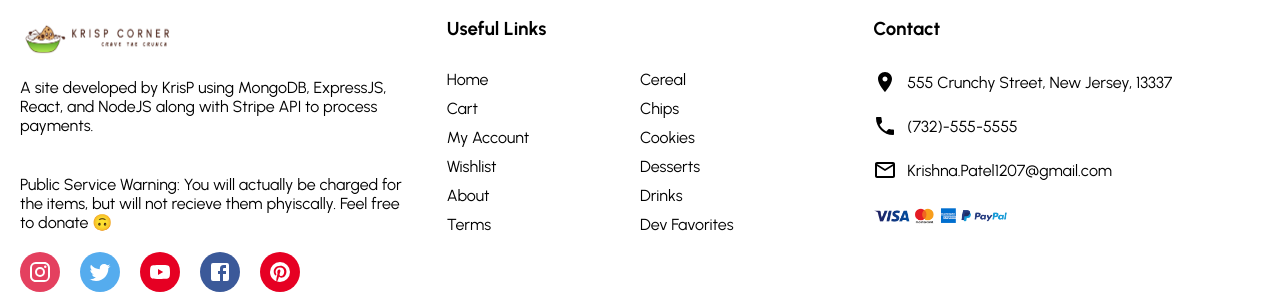
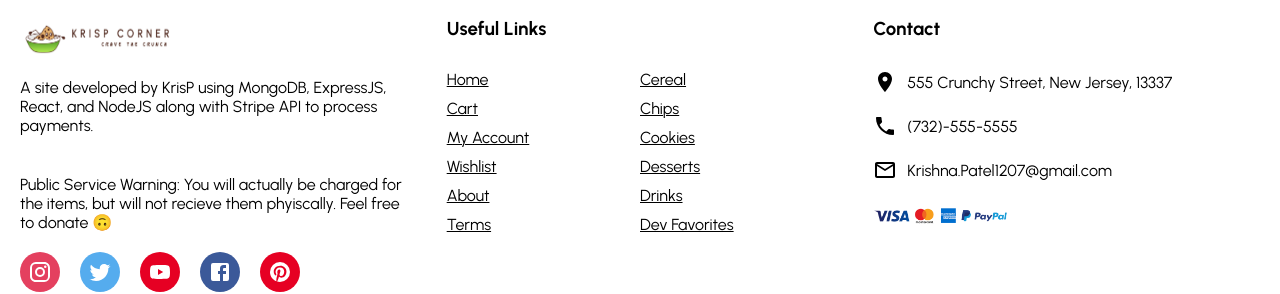
Before and after one commit to Lexmark444/KrisPCorner-eCommerce, a React (Create React App) app in the folder eCommerce Frontend/: page /products/cereal in a window 1280 px wide. Shown: the part 794-1088 px from the top of the page. Built offline with nearby package versions, Linux system fonts and the light colour scheme; no server answers.

Commit message:
TODO: signout function

```diff
--- a/eCommerce Frontend/src/App.jsx
+++ b/eCommerce Frontend/src/App.jsx
@@ -5,6 +5,7 @@ import Register from "./pages/Register";
 import Login from "./pages/Login";
 import Cart from "./pages/Cart";
 import Success from "./pages/Success"
+import Terms from "./pages/Terms";
 
 
 import {
@@ -26,6 +27,7 @@ const App = () => {
         <Route path="/product/:id"  element={<Product />} />
         <Route path="/cart"  element={<Cart />} />
         <Route path="/success"  element={<Success />} />
+        <Route path="/terms"  element={<Terms />} />
         <Route path="/login"  element={user ? <Navigate to="/" /> : <Login />} />
         <Route path="/register"  element={user ? <Navigate to="/" /> : <Register />} />
       </Routes>
--- a/eCommerce Frontend/src/components/Footer.jsx
+++ b/eCommerce Frontend/src/components/Footer.jsx
@@ -10,6 +10,7 @@ import PhoneIcon from '@mui/icons-material/Phone';
 import MailOutlineIcon from '@mui/icons-material/MailOutline';
 import payimage from '../assets/images/payment.png'
 import { mobile } from "../responsive";
+import { useNavigate } from "react-router";
 
 
 const Container = styled.div`
@@ -67,9 +68,15 @@ const List = styled.ul`
     flex-wrap: wrap;
 
 `
-const ListItem = styled.li`
+const ListItem = styled.a`
     width: 50%;
     margin-bottom: 10px;
+    text-decoration: underline;
+    text-decoration-thickness: 1px;
+    cursor: pointer;
+    &:hover{
+        color: teal
+    }
 `
 const Right = styled.div`
     flex: 1;
@@ -88,6 +95,43 @@ const Payment = styled.img`
 
 
 const Footer = () => {
+    const navigate = useNavigate()
+
+    const routeHome = () => {
+        navigate("/")
+    }
+
+    const routeCart = () => {
+        navigate("/cart")
+    }
+
+    const routeCereal = () => {
+        navigate("/products/cereal")
+    }
+
+    const routeChips = () => {
+        navigate("/products/chips")
+    }
+
+    const routeCookies = () => {
+        navigate("/products/cookies")
+    }
+
+    const routeDesserts = () => {
+        navigate("/products/desserts")
+    }
+
+    const routeDrinks = () => {
+        navigate("/products/drinks")
+    }
+
+    const routeDev = () => {
+        navigate("/products/dev")
+    }
+
+    const routeTerms = () => {
+        navigate("/terms")
+    }
   return (
     <Container>
         <Left>
@@ -120,18 +164,18 @@ const Footer = () => {
         <Center>
             <Title>Useful Links</Title>
             <List>
-                <ListItem>Home</ListItem>
-                <ListItem>Cereal</ListItem>
-                <ListItem>Cart</ListItem>
-                <ListItem>Chips</ListItem>
+                <ListItem onClick={routeHome}>Home</ListItem>
+                <ListItem onClick={routeCereal}>Cereal</ListItem>
+                <ListItem onClick={routeCart}>Cart</ListItem>
+                <ListItem onClick={routeChips}>Chips</ListItem>
                 <ListItem>My Account</ListItem>
-                <ListItem>Cookies</ListItem>
+                <ListItem onClick={routeCookies}>Cookies</ListItem>
                 <ListItem>Wishlist</ListItem>
-                <ListItem>Desserts</ListItem>
+                <ListItem onClick={routeDesserts}>Desserts</ListItem>
                 <ListItem>About</ListItem>
-                <ListItem>Drinks</ListItem>
-                <ListItem>Terms</ListItem>
-                <ListItem>Dev Favorites</ListItem>
+                <ListItem onClick={routeDrinks}>Drinks</ListItem>
+                <ListItem onClick={routeTerms}>Terms</ListItem>
+                <ListItem onClick={routeDev}>Dev Favorites</ListItem>
             </List>
         </Center>
         <Right>
--- a/eCommerce Frontend/src/components/Navbar.jsx
+++ b/eCommerce Frontend/src/components/Navbar.jsx
@@ -3,10 +3,15 @@ import styled from 'styled-components'
 import SearchIcon from '@mui/icons-material/Search';
 import Badge from '@mui/material/Badge';
 import ShoppingCartOutlinedIcon from '@mui/icons-material/ShoppingCartOutlined';
+import HomeRoundedIcon from '@mui/icons-material/HomeRounded';
 import logoimage from '../assets/images/Krisp Corner.png'
 import {mobile} from "../responsive"
 import { useSelector } from 'react-redux';
-import { Link } from 'react-router-dom';
+import { Link, useNavigate } from 'react-router-dom';
+
+
+
+
 
 
 
@@ -27,10 +32,11 @@ const Left = styled.div`
     display: flex;
     align-items: center;
 `
-const Language = styled.span`
+const GoHome = styled.span`
     font-size: 14px;
     cursor: pointer;
-    ${mobile({ display: "none" })}
+    ${mobile({ marginLeft: "10px" })}
+
 `
 const SearchContainer = styled.div`
     border: 1px solid lightgray;
@@ -39,7 +45,7 @@ const SearchContainer = styled.div`
     margin-left: 25px;
     padding: 5px;
     border-radius: 3px;
-    ${mobile({ marginLeft: "10px" })}
+    ${mobile({ display: "none" })}
 `
 const Input = styled.input`
     border: none;
@@ -81,12 +87,37 @@ const MenuItem = styled.div`
 
 const Navbar = () => {
     const quantity = useSelector(state=>state.cart.quantity)
+    const user = useSelector((state) => state.user.currentUser);
+    const navigate = useNavigate();
+
+    const routeLogin = () =>{
+      navigate("/login");
+    }
+
+    const routeRegister = () =>{
+        navigate("/register");
+    }
+
+    const routeHome = () =>{
+        navigate("/");
+      }
+
+    // const [isVisible, setIsVisible] = useState(false)
+
+    // const signOutOnClick = () => {
+    //   signOut(auth)
+    //   location.reload();
+    // }
+    // LOG OUT function
+    // upon user, hide register and sign in, show `Welcome ${user}` and sign out
 
   return (
     <Container>
       <Wrapper>
         <Left>
-            <Language>EN</Language>
+            <GoHome>
+                <HomeRoundedIcon onClick={routeHome} />
+            </GoHome>
             <SearchContainer>
                 <Input/>
                 <SearchIcon style={{color:"gray", fontSize:16}}/>
@@ -95,8 +126,17 @@ const Navbar = () => {
         <Center><Logo><Image src={logoimage} alt='logo' width={250}/></Logo></Center>
         <Right>
 
-            <MenuItem>REGISTER</MenuItem>
-            <MenuItem>SIGN IN</MenuItem>
+            { !user ?
+            <>
+            <MenuItem onClick={routeRegister}>REGISTER</MenuItem>
+            <MenuItem onClick={routeLogin}>SIGN IN</MenuItem>
+            </>
+            :
+            <>
+            <MenuItem>Welcome {user.username}!</MenuItem>
+            <MenuItem onClick={""}>SIGN OUT</MenuItem>
+            </>
+            }
             <Link to="/cart">
             <MenuItem>
                 <Badge badgeContent={quantity} color="primary">
--- a/eCommerce Frontend/src/components/Newsletter.jsx
+++ b/eCommerce Frontend/src/components/Newsletter.jsx
@@ -1,6 +1,7 @@
 import styled from "styled-components"
 import { Send } from '@mui/icons-material'
 import { mobile } from "../responsive"
+import { useState } from "react"
 
 const Container = styled.div`
   height: 60vh;
@@ -39,16 +40,28 @@ const Button = styled.button`
   border: none;
   background-color: teal;
   color: white;
+  cursor: pointer;
 `
 
 const Newsletter = () => {
+
+  const [value, setValue] = useState("");
+
+  const onInput = (e) => setValue(e.target.value);
+
+  const onClear = () => {
+    setValue("");
+    alert("You've subscribed!")
+  }
+
+
   return (
     <Container>
       <Title>Newsletter</Title>
       <Desc>Get updated on your favorite products!</Desc>
       <InputContainer>
-        <Input placeholder="Your email" />
-        <Button>
+        <Input value={value} onInput={onInput} placeholder="Your email" />
+        <Button onClick={ onClear }>
           <Send />
         </Button>
       </InputContainer>
--- a/eCommerce Frontend/src/pages/Login.jsx
+++ b/eCommerce Frontend/src/pages/Login.jsx
@@ -4,6 +4,7 @@ import { mobile } from "../responsive"
 import { useState } from "react"
 import { login } from "../redux/apiCalls"
 import { useDispatch, useSelector } from "react-redux"
+import { useNavigate } from "react-router"
 
 const Container = styled.div`
   height: 100vh;
@@ -102,6 +103,7 @@ const Login = () => {
   const [username, setUsername] = useState("")
   const [password, setPassword] = useState("")
   const dispatch = useDispatch()
+  const navigate = useNavigate()
   const { isFetching, error } = useSelector((state) => state.user)
 
   const handleClick = (e) => {
@@ -109,6 +111,9 @@ const Login = () => {
     login(dispatch, { username, password });
   }
 
+  const routeRegister = () =>{
+    navigate("/register");
+  }
 
 
   return (
@@ -131,8 +136,8 @@ const Login = () => {
             {error && <Error>Either your Username or Password is incorrect...</Error>}
           </ButtonContainer>
           <LinkContainer>
-            <Link>Register</Link>
-            <Link>Forgot Password?</Link>
+            <Link onClick={routeRegister}>Register</Link>
+            <Link onClick={()=>alert("That SUCKS!")}>Forgot Password?</Link>
           </LinkContainer>
         </Form>
       </Wrapper>
--- a/eCommerce Frontend/src/pages/ProductList.jsx
+++ b/eCommerce Frontend/src/pages/ProductList.jsx
@@ -60,7 +60,14 @@ const ProductList = () => {
     Navigate(`/products/${value.toLowerCase()}`)
   };
 
-  const title = cat.toUpperCase().split("", 1) + cat.substring(1)
+  var title = cat[0].toUpperCase() + cat.substring(1)
+  title = title.replace("%20", " ");
+  title = title.split(" ");
+  for (let i = 0; i < title.length; i++) {
+    title[i] = title[i][0].toUpperCase() + title[i].substring(1);
+}
+  title = title.join(" ");
+
 
   return (
     <Container>
--- /dev/null
+++ b/eCommerce Frontend/src/pages/Terms.jsx
@@ -0,0 +1,66 @@
+import React from 'react'
+import styled from 'styled-components'
+import Navbar from '../components/Navbar'
+import { mobile } from '../responsive'
+
+const Container = styled.div`
+    display: flex;
+    align-items: center;
+    justify-content: center;
+    width: 100%;
+    height: 90vh;
+    overflow: auto;
+    background-color: whitesmoke;
+    ${mobile({ height: "95vh" })}
+`
+const Rotate = styled.div`
+    animation: loader 2.5s infinite;
+    display: flex;
+    justify-content: center;
+    align-items: center;
+    @keyframes loader {
+     0% {
+            rotate: 0deg;
+        }
+    100% {
+            border-radius: 50%;
+            rotate: 360deg;
+        }
+}
+`
+const Policy = styled.div`
+    display: flex;
+    justify-content: center;
+    align-items: center;
+    font-size: xx-large;
+    font-weight: 700;
+    animation: blinkingText 3s infinite;
+    @keyframes blinkingText {
+    0%{     color: #ff0000;    }
+    49%{    color: #0011ff; }
+    60%{    color: transparent; }
+    80%{    color:transparent;  }
+    100%{   color: #00ff15;    }
+    }
+
+    rotate: 10turn;
+    transition: 30s ease-in-out;
+    ${mobile({ fontSize: "medium" })}
+
+
+`
+const Terms = () => {
+  return (
+    <div>
+    <Navbar />
+    <Container>
+        <Rotate>
+            <Policy>NO REFUNDS!</Policy>
+        </Rotate>
+    </Container>
+    </div>
+
+  )
+}
+
+export default Terms
```
Also changed, not shown: eCommerce Frontend/src/redux/userSlice.js (line endings or trailing spaces).
